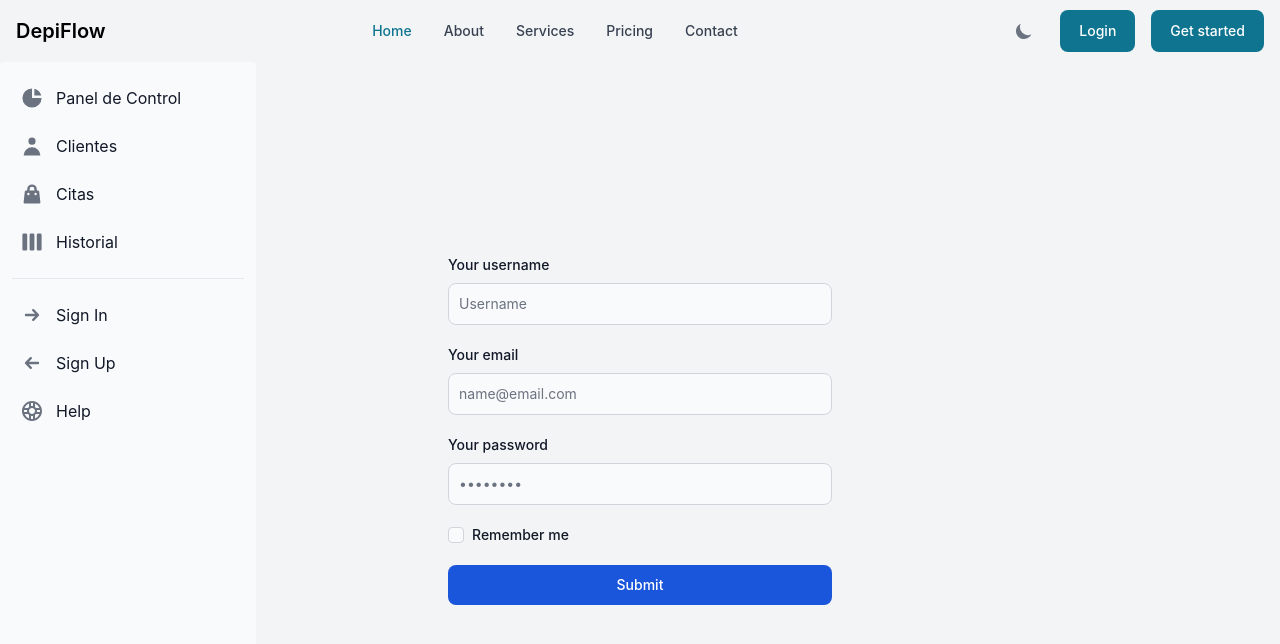
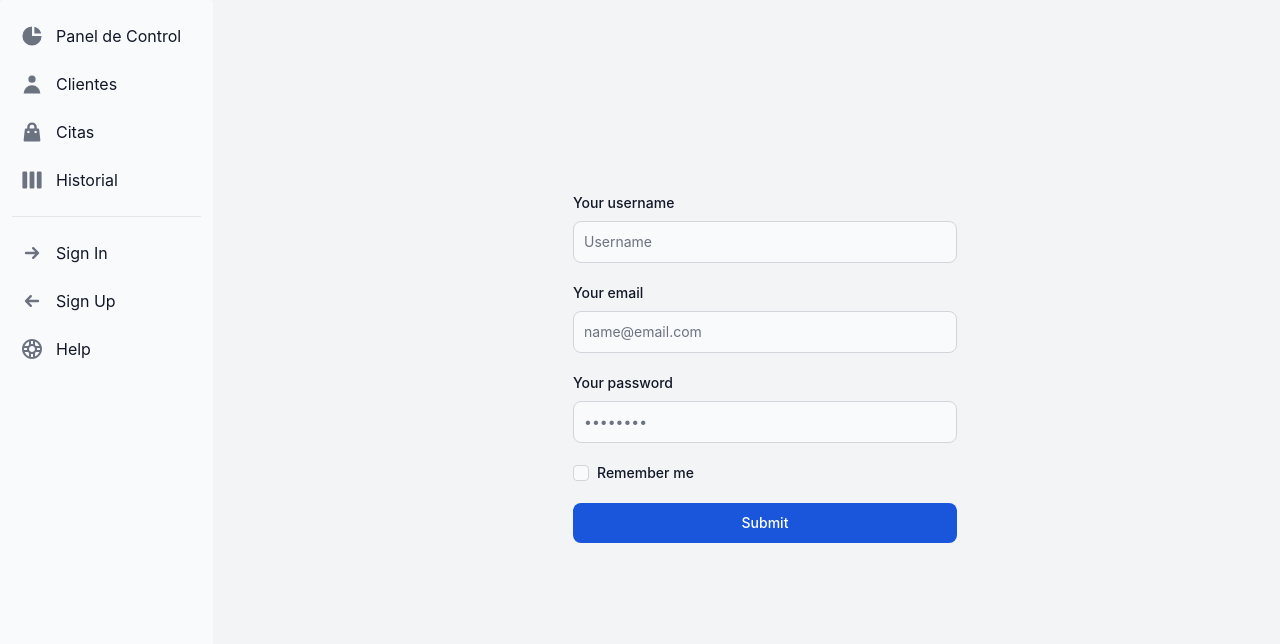
Before and after one commit to Orbitado/DepiFlow, a React (Vite) app: page / in a window 1280 px wide. Shown: the top 644 px of the page. Built offline with nearby package versions, Linux system fonts and the light colour scheme.

Commit message:
feat: adding layouting with sidebar

```diff
--- a/src/components/layout/Layout.tsx
+++ b/src/components/layout/Layout.tsx
@@ -1,12 +1,12 @@
-import NavBarLayout from '@/components/layout/NavBar';
 import SideBarLayout from '@/components/layout/SideBar';
 
 function Layout({ children }: { children: React.ReactNode }) {
     return (
         <>
-            <NavBarLayout />
-            <SideBarLayout />
-            <main className="bg-gray-100 dark:bg-gray-800">{children}</main>
+            <main className="grid grid-cols-[250px_1fr] bg-gray-100 dark:bg-gray-800 min-h-screen">
+                <SideBarLayout />
+                <div className="w-full">{children}</div>
+            </main>
         </>
     );
 }
--- a/src/components/layout/SideBar.tsx
+++ b/src/components/layout/SideBar.tsx
@@ -11,7 +11,7 @@ import {
 
 function SideBarLayout() {
     return (
-        <Sidebar aria-label="Sidebar with content separator example" className="absolute h-full">
+        <Sidebar aria-label="Sidebar with content separator example" className="flex flex-1">
             <Sidebar.Items>
                 <Sidebar.ItemGroup>
                     <Sidebar.Item href="#" icon={HiChartPie}>
--- a/src/index.css
+++ b/src/index.css
@@ -9,13 +9,6 @@
     -moz-osx-font-smoothing: grayscale;
 }
 
-body {
-    display: flex;
-    flex-direction: column;
-    overflow-y: auto;
-    min-height: 100vh;
-}
-
 @tailwind base;
 @tailwind components;
 @tailwind utilities;
```
